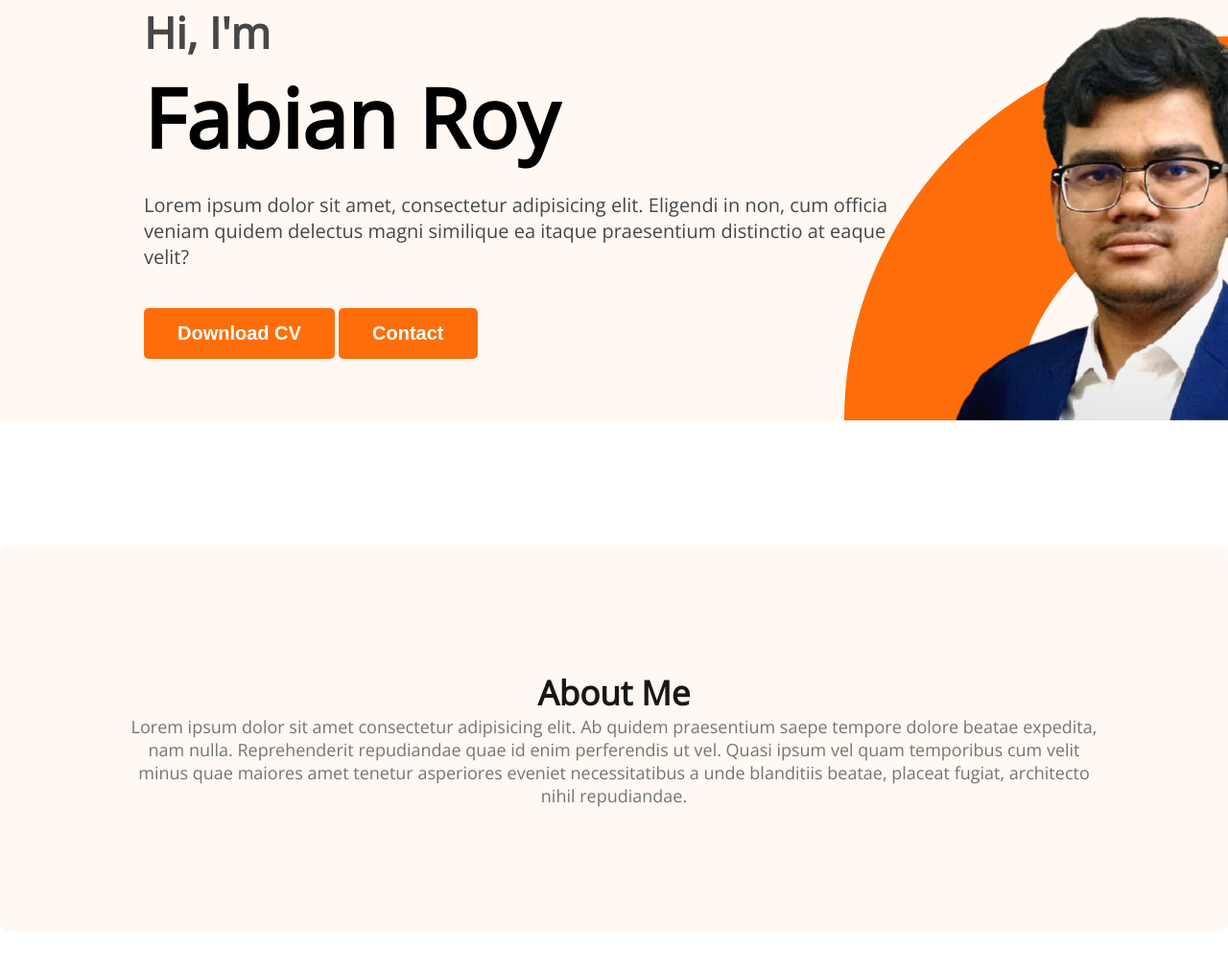
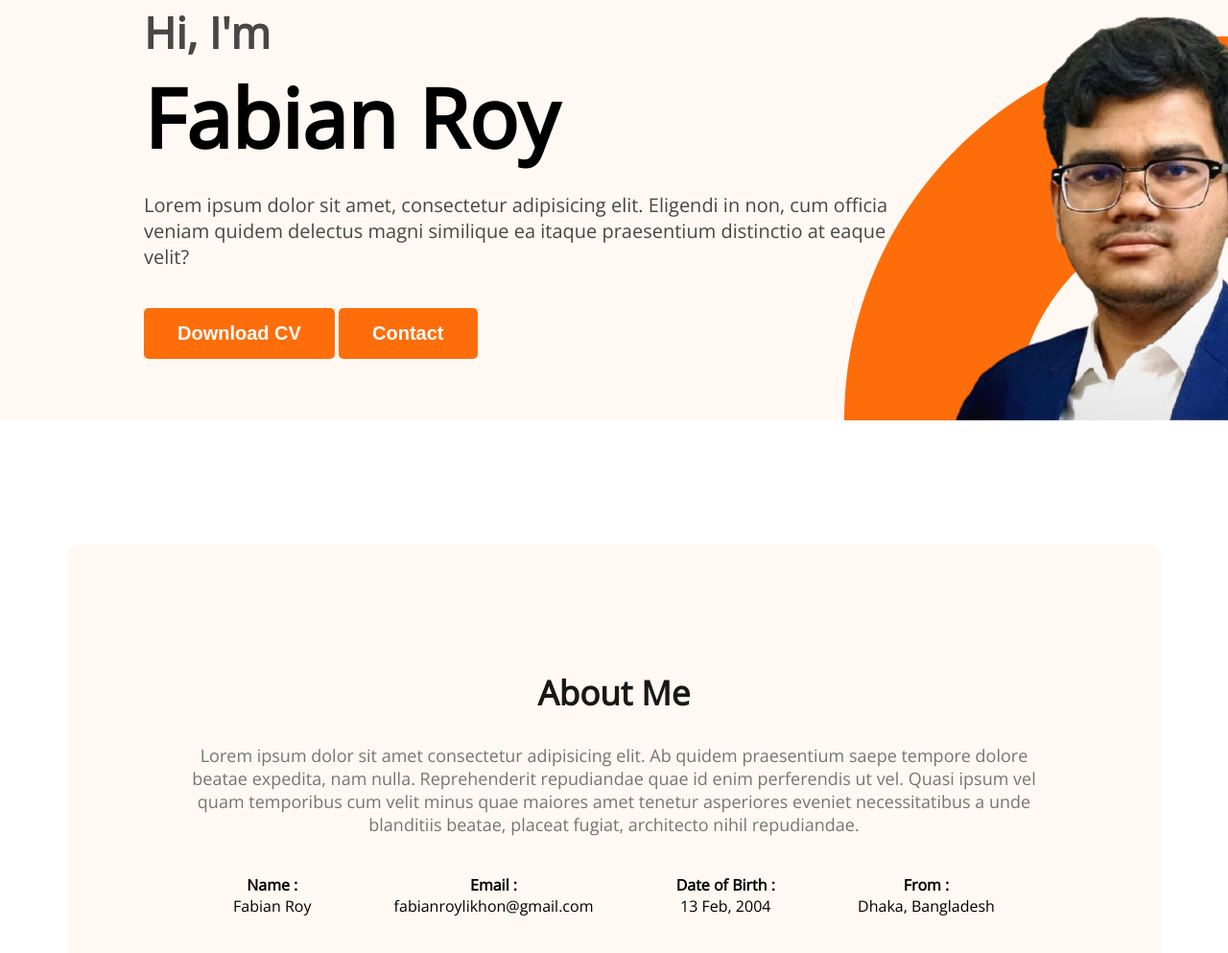
Before and after one commit to fabianroy/Web-Developer-Portfolio, a plain HTML site: page index.html in a window 1280 px wide. Shown: the part 253-1246 px from the top of the page at 96% size. Drawn offline with nearby package versions, Linux system fonts and the light colour scheme.

Commit message:
fifth commit

```diff
--- a/index.html
+++ b/index.html
@@ -37,6 +37,24 @@
             <p class="section-description">
                 Lorem ipsum dolor sit amet consectetur adipisicing elit. Ab quidem praesentium saepe tempore dolore beatae expedita, nam nulla. Reprehenderit repudiandae quae id enim perferendis ut vel. Quasi ipsum vel quam temporibus cum velit minus quae maiores amet tenetur asperiores eveniet necessitatibus a unde blanditiis beatae, placeat fugiat, architecto nihil repudiandae.
             </p>
+            <div class="about-info-container">
+                <div class="about-info">
+                    <h4 class="info-title">Name :</h4>
+                    <p class="info-description">Fabian Roy</p>
+                </div>
+                <div class="about-info">
+                    <h4 class="info-title">Email :</h4>
+                    <p class="info-description">fabianroylikhon@gmail.com</p>
+                </div>
+                <div class="about-info">
+                    <h4 class="info-title">Date of Birth :</h4>
+                    <p class="info-description">13 Feb, 2004</p>
+                </div>
+                <div class="about-info">
+                    <h4 class="info-title">From :</h4>
+                    <p class="info-description">Dhaka, Bangladesh</p>
+                </div>
+            </div>
         </section>
     </main>
 
--- a/styles/style.css
+++ b/styles/style.css
@@ -95,6 +95,11 @@ nav a{
 
 /* Main Section Styles */
 
+main{
+    max-width: 1140px;
+    margin: auto;
+}
+
 .about{
     padding: 130px;
     border-radius: 10px;
@@ -103,15 +108,26 @@ nav a{
     margin: 130px 0px;
 }
 
+.about-info-container{
+    display: flex;
+    justify-content: space-around;
+}
+
+.about-info{
+    text-align: center;
+}
+
 .section-title{
     color: #181818;
     text-align: center;
     font-size: 35px;
     font-weight: 700;
+    margin-bottom: 30px;
 }
 
 .section-description{
     color:#757575;
     text-align: center;
     font-size: 18px;
+    margin-bottom: 40px;
 }
```
